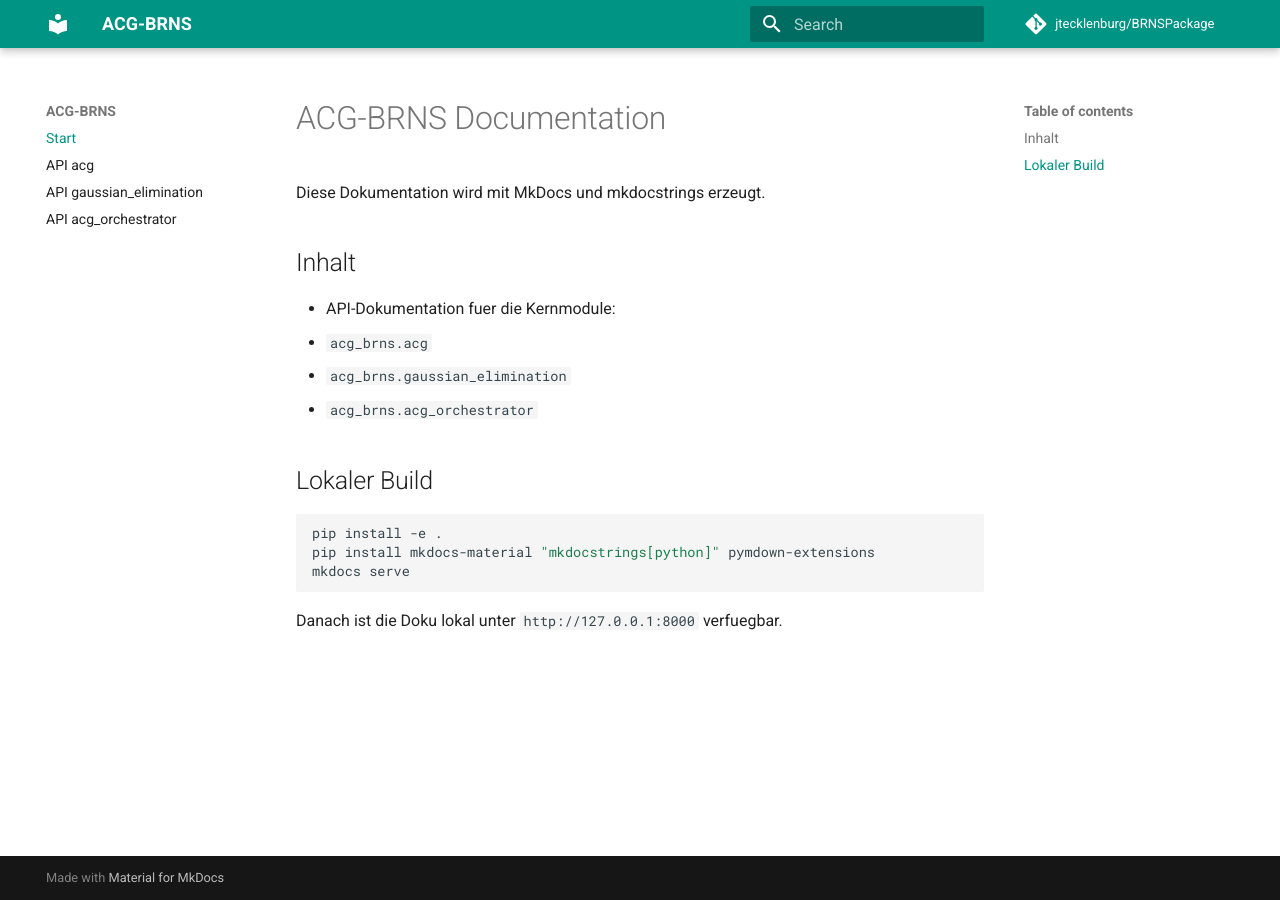
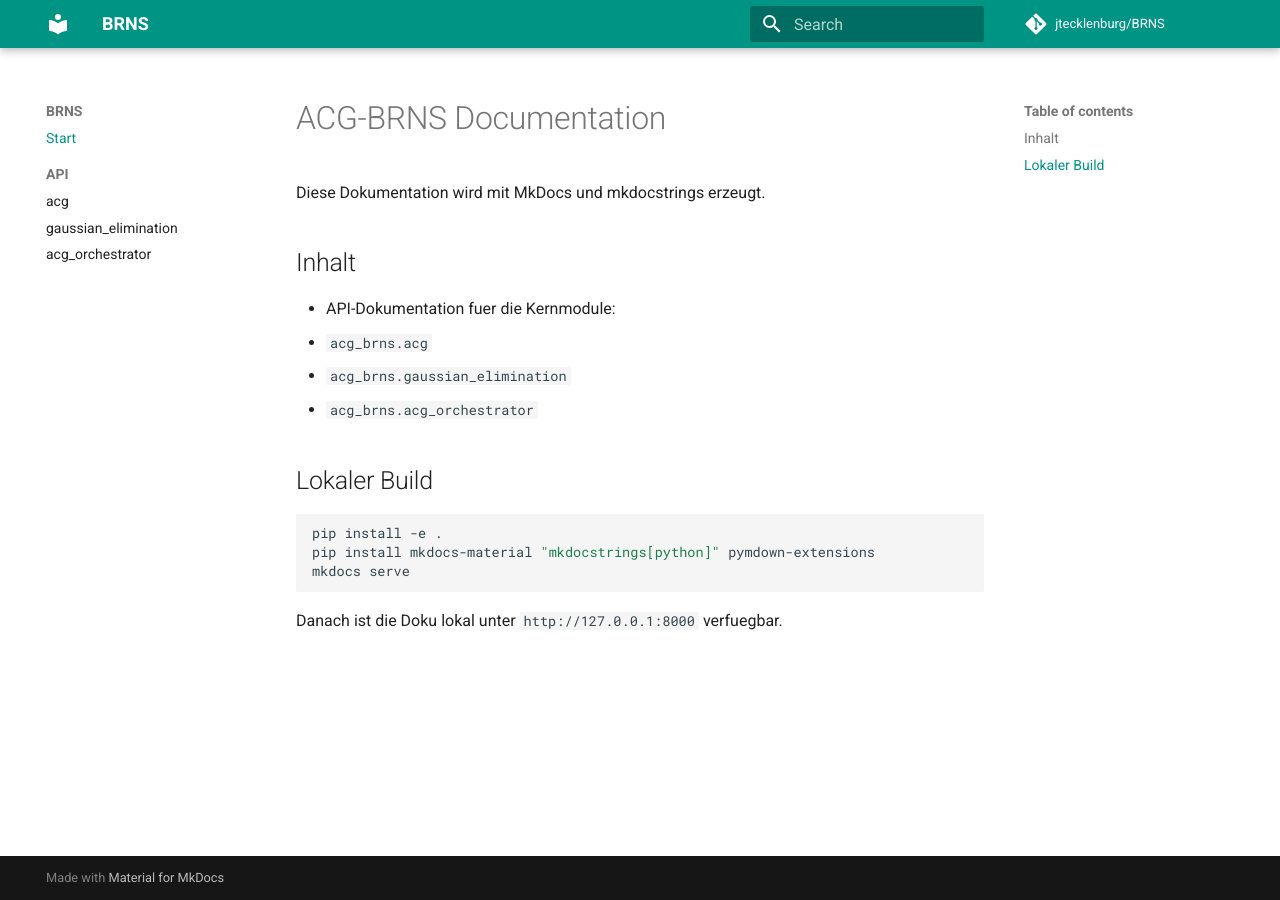
Before and after one commit to jtecklenburg/BRNS, an MkDocs documentation site: the page built from docs/index.md, in a window 1280 px wide. Built offline with MkDocs 1.6.1 and Material for MkDocs 9.7.7, drawn with Linux system fonts in a browser that asks for light colours; comment, search, counter and statistics services are not loaded.

Commit message:
Update GitHub Actions and mkdocs configuration for improved documentation deployment

```diff
--- a/mkdocs.yml
+++ b/mkdocs.yml
@@ -1,14 +1,19 @@
-site_name: ACG-BRNS
-site_description: "Automatic code generation for BRNS from YAML models."
-site_url: "https://jtecklenburg.github.io/BRNSPackage/"
-repo_url: "https://github.com/jtecklenburg/BRNSPackage"
-repo_name: "jtecklenburg/BRNSPackage"
+site_name: BRNS
+site_description: "Biogeochemical Reaction Network Simulator"
+site_url: "https://jtecklenburg.github.io/BRNS/"
+repo_url: "https://github.com/jtecklenburg/BRNS"
+repo_name: "jtecklenburg/BRNS"
 
 theme:
   name: material
   palette:
     primary: teal
     accent: blue grey
+  features:
+    - navigation.sections
+    - navigation.expand
+    - navigation.top
+    - toc.follow
 
 plugins:
   - search
@@ -21,6 +26,7 @@ markdown_extensions:
 
 nav:
   - Start: index.md
-  - API acg: api_acg.md
-  - API gaussian_elimination: api_gaussian_elimination.md
-  - API acg_orchestrator: api_acg_orchestrator.md
+  - API:
+      - acg: api_acg.md
+      - gaussian_elimination: api_gaussian_elimination.md
+      - acg_orchestrator: api_acg_orchestrator.md
```
Also changed, not shown: 1 other file.
